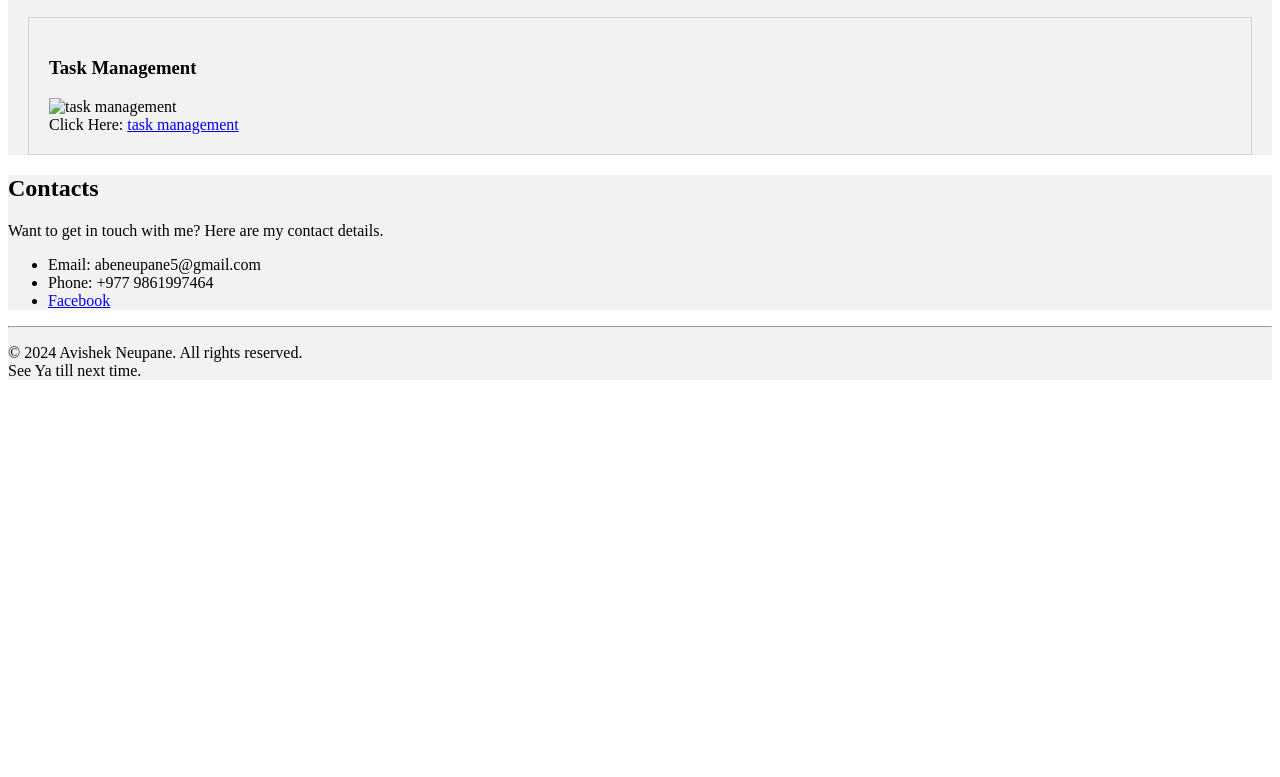
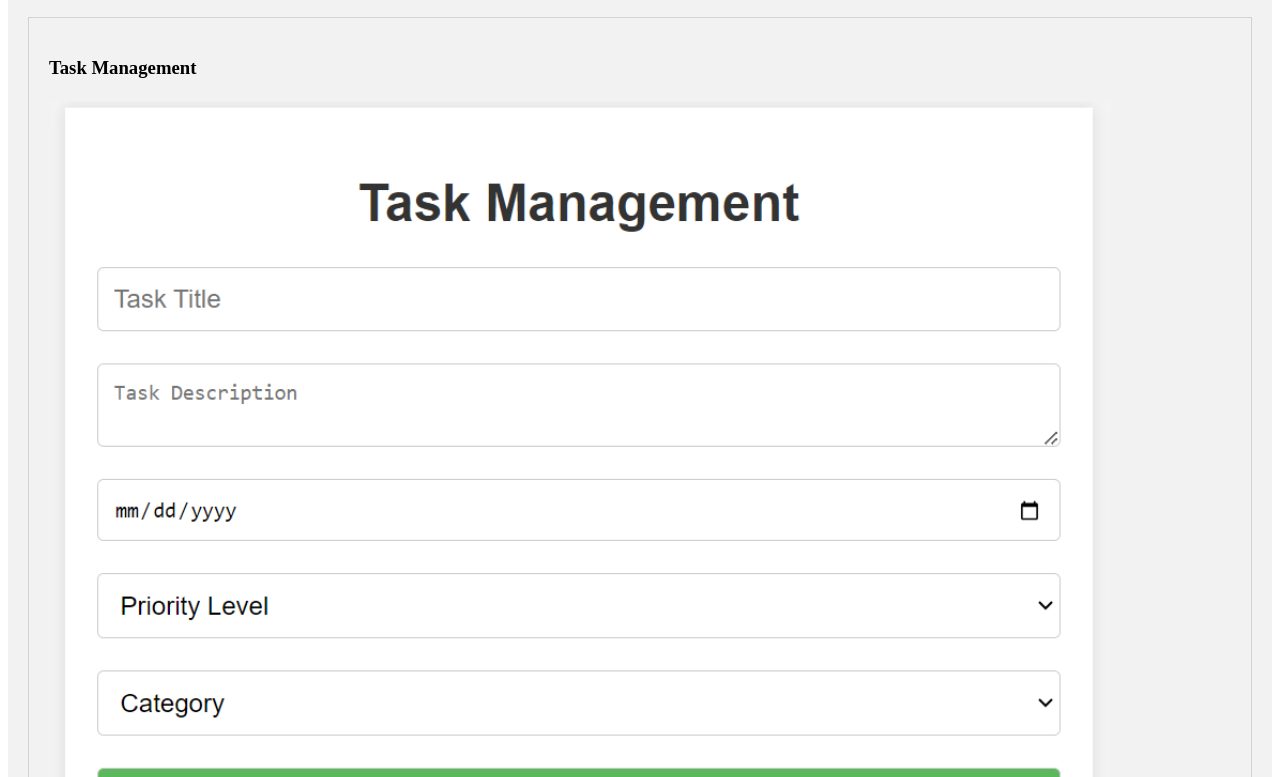
Before and after one commit to AbaeNeuapne/portfolio_website, a plain HTML site: page index.html in a window 1280 px wide. Shown: the part 1403-2180 px from the top of the page. Before the commit the page ends 1799 px from the top, so only its background shows below. Drawn offline with Linux system fonts and the light colour scheme.

Commit message:
Update index.html

```diff
--- a/index.html
+++ b/index.html
@@ -66,7 +66,7 @@
 
         <div>
             <h3>Task Management</h3>
-            <img src="#" alt="task management" width="90%" max-width="400px"><br>
+            <img src="TaskManagement.png" alt="task management" width="90%" max-width="400px"><br>
             Click Here: <a target="_blank" href="taskmanager.html">task management</a>
         </div>
     </section>
```
